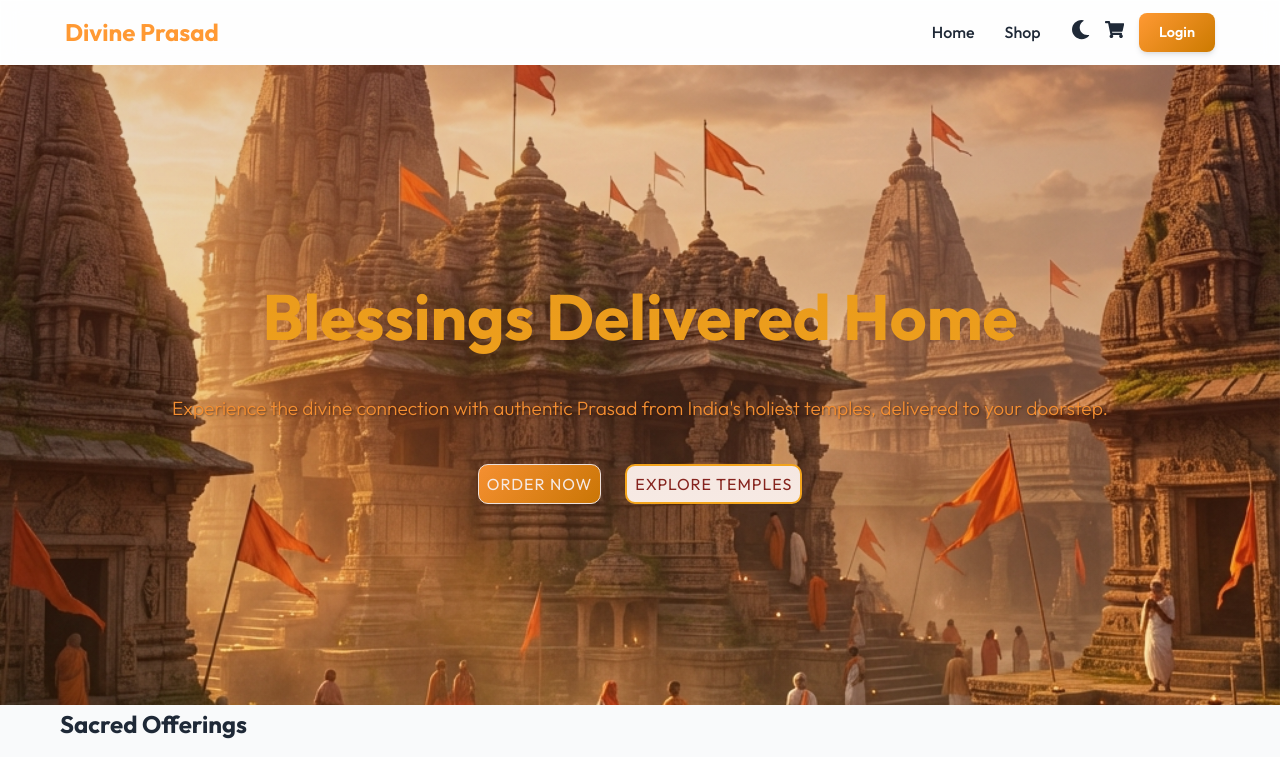
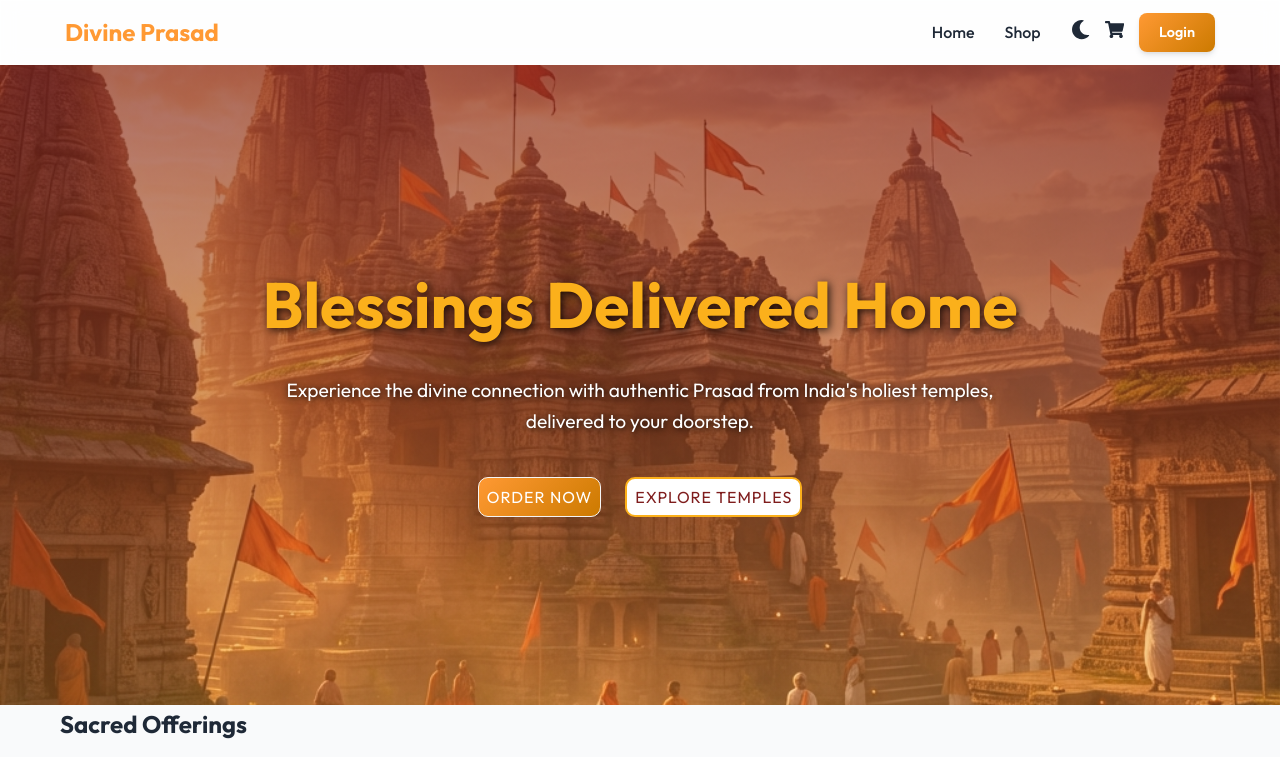
Before and after one commit to GautamPince/Divine, a React (Vite) app in the folder divine-prasad-app/: page / in a window 1280 px wide. Shown: the top 757 px of the page. Built offline with nearby package versions, Linux system fonts and the light colour scheme; no server answers.

Commit message:
features comming soon

```diff
--- a/divine-prasad-app/src/App.jsx
+++ b/divine-prasad-app/src/App.jsx
@@ -14,6 +14,7 @@ import Login from './pages/Login';
 import Signup from './pages/Signup';
 import Profile from './pages/Profile';
 import Shop from './pages/Shop';
+import Temple from './pages/Temple';
 import ProductDetails from './pages/ProductDetails';
 import Cart from './pages/Cart';
 import Checkout from './pages/Checkout';
@@ -54,7 +55,9 @@ function App() {
                 <Route path="cart" element={<Cart />} />
                 <Route path="checkout" element={<Checkout />} />
                 <Route path="order-success" element={<OrderSuccess />} />
+                <Route path="order-success" element={<OrderSuccess />} />
                 <Route path="profile" element={<Profile />} />
+                <Route path="temples" element={<Temple />} />
               </Route>
               <Route path="/login" element={<Login />} />
               <Route path="/signup" element={<Signup />} />
--- a/divine-prasad-app/src/components/Hero.css
+++ b/divine-prasad-app/src/components/Hero.css
@@ -12,45 +12,63 @@
     align-items: center;
     justify-content: center;
     text-align: center;
-    color: var(--color-white);
+    padding: 2rem;
 }
 
-/* Maroon + soft Saffron overlay */
+/* Divine Overlay — Maroon + Soft Saffron */
 .hero-overlay {
     position: absolute;
     top: 0;
     left: 0;
     width: 100%;
     height: 100%;
-    background: linear-gradient(rgba(127, 29, 29, 0.206), rgba(255, 153, 51, 0.09));
+    background: linear-gradient(rgba(127, 29, 29, 0.65),
+            /* maroon */
+            rgba(255, 153, 51, 0.35)
+            /* saffron */
+        );
+    z-index: 0;
 }
 
-/* Golden Title */
+/* HERO CONTENT */
+.hero-content {
+    position: relative;
+    z-index: 2;
+    max-width: 800px;
+    display: flex;
+    flex-direction: column;
+    align-items: center;
+}
+
+/* HERO TITLE — BRIGHT GOLD, HIGH VISIBILITY */
 .hero-title {
     font-size: 4rem;
-    margin-bottom: 1.5rem;
+    margin-bottom: 1.2rem;
     color: #fbb01b;
+    /* Gold */
+    font-weight: 700;
+    text-shadow: 2px 2px 8px rgba(0, 0, 0, 0.8);
 }
 
-/* Saffron-gold subtitle */
+/* HERO SUBTITLE — WHITE, GLOWING, CLEAR */
 .hero-subtitle {
     font-size: 1.2rem;
-    color: #ff9933;
     margin-bottom: 2.5rem;
-    font-weight: 300;
-    text-shadow: 1px 1px 2px rgba(0, 0, 0, 0.5);
+    color: #ffffff;
+    /* pure white */
+    font-weight: 400;
+    text-shadow: 1px 1px 6px rgba(0, 0, 0, 0.9);
 }
 
-/* Buttons */
+/* BUTTONS WRAPPER */
 .hero-buttons {
     display: flex;
     justify-content: center;
     gap: 1.5rem;
     flex-direction: row;
-    align-self: start;
 }
 
-/* ⭐ Base button styling (missing earlier!) */
+/* ⭐ Base button styling */
 .hero-btn {
     padding: 0.5rem 0.5rem;
     font-size: 1rem;
@@ -62,23 +80,26 @@
     cursor: pointer;
 }
 
-/* PRIMARY — SAFFRON */
+/* PRIMARY BUTTON — SAFFRON */
 .btn-primary.hero-btn {
     background-color: #ff9933;
+    /* saffron */
     color: white;
     border: 1px solid whitesmoke;
 }
 
 .btn-primary.hero-btn:hover {
     background-color: #e68320ac;
-    cursor: pointer;
+    /* deeper saffron */
 }
 
 /* SECONDARY — GOLD BORDER + MAROON TEXT */
 .btn-secondary {
     background-color: white;
     border: 2px solid #fbb01b;
+    /* gold */
     color: #7f1d1d;
+    /* maroon */
 }
 
 .btn-secondary:hover {
@@ -87,7 +108,7 @@
     border-color: #7f1d1d;
 }
 
-/* Mobile adjustments */
+/* MOBILE — RESPONSIVE TITLE SIZE */
 @media (max-width: 768px) {
     .hero-title {
         font-size: 2.5rem;
--- a/divine-prasad-app/src/components/Hero.jsx
+++ b/divine-prasad-app/src/components/Hero.jsx
@@ -1,7 +1,9 @@
 import React from 'react';
+import { useNavigate } from 'react-router-dom';
 import './Hero.css';
 
 const Hero = () => {
+    const navigate = useNavigate();
     return (
         <section className="hero" id="home">
             <div className="hero-overlay"></div>
@@ -9,8 +11,8 @@ const Hero = () => {
                 <h1 className="hero-title">Blessings Delivered Home</h1>
                 <p className="hero-subtitle">Experience the divine connection with authentic Prasad from India's holiest temples, delivered to your doorstep.</p>
                 <div className="hero-buttons">
-                    <button className="btn-primary hero-btn">Order Now</button>
-                    <button className="btn-secondary hero-btn">Explore Temples</button>
+                    <button onClick={() => navigate('/shop')} className="btn-primary hero-btn">Order Now</button>
+                    <button onClick={() => navigate('/temples')} className="btn-secondary hero-btn">Explore Temples</button>
                 </div>
             </div>
         </section>
--- /dev/null
+++ b/divine-prasad-app/src/pages/Temple.css
@@ -0,0 +1,39 @@
+/* Main Container */
+.temple-container {
+    min-height: 60vh;
+    display: flex;
+    flex-direction: column;
+    align-items: center;
+    justify-content: center;
+    text-align: center;
+    padding: 2rem;
+}
+
+/* Content Wrapper */
+.temple-content {
+    max-width: 700px;
+}
+
+/* Heading */
+.temple-title {
+    font-size: 3rem;
+    color: #7f1d1d;
+    margin-bottom: 1rem;
+    font-family: 'Playfair Display', serif;
+}
+
+/* Subtitle Text */
+.temple-text {
+    font-size: 1.2rem;
+    color: #555;
+    max-width: 600px;
+    margin: 0 auto 2rem auto;
+    line-height: 1.6;
+}
+
+/* Button */
+.temple-btn {
+    text-decoration: none;
+    padding: 0.8rem 1.6rem;
+    border-radius: 6px;
+}
--- /dev/null
+++ b/divine-prasad-app/src/pages/Temple.jsx
@@ -0,0 +1,30 @@
+import React from 'react';
+import { Link } from 'react-router-dom';
+import { motion } from 'framer-motion';
+import './Temple.css';
+
+const Temple = () => {
+    return (
+        <div className="temple-container">
+            <motion.div
+                initial={{ opacity: 0, y: 20 }}
+                animate={{ opacity: 1, y: 0 }}
+                transition={{ duration: 0.6 }}
+                className="temple-content"
+            >
+                <h1 className="temple-title">Comming Soon</h1>
+
+                <p className="temple-text">
+                    We are currently working on bringing you a divine collection of temples to explore.
+                    Stay tuned for an immersive spiritual journey.
+                </p>
+
+                <Link to="/" className="btn-primary temple-btn">
+                    Return Home
+                </Link>
+            </motion.div>
+        </div>
+    );
+};
+
+export default Temple;
```
Also changed, not shown: divine-prasad-app/public/assets/Admin.jpg (added), 1 other file (tests, documents, lock files or other folders).
